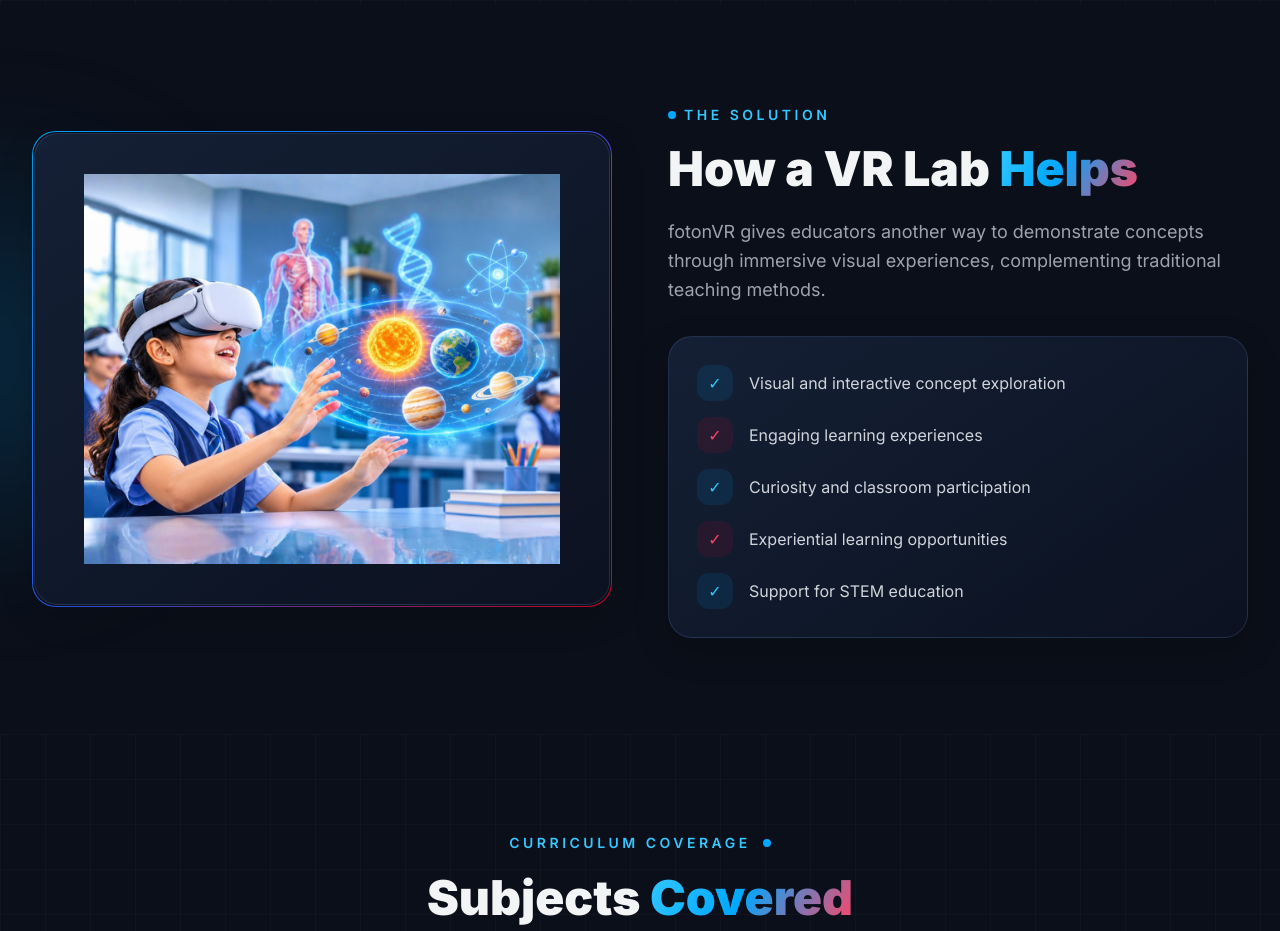
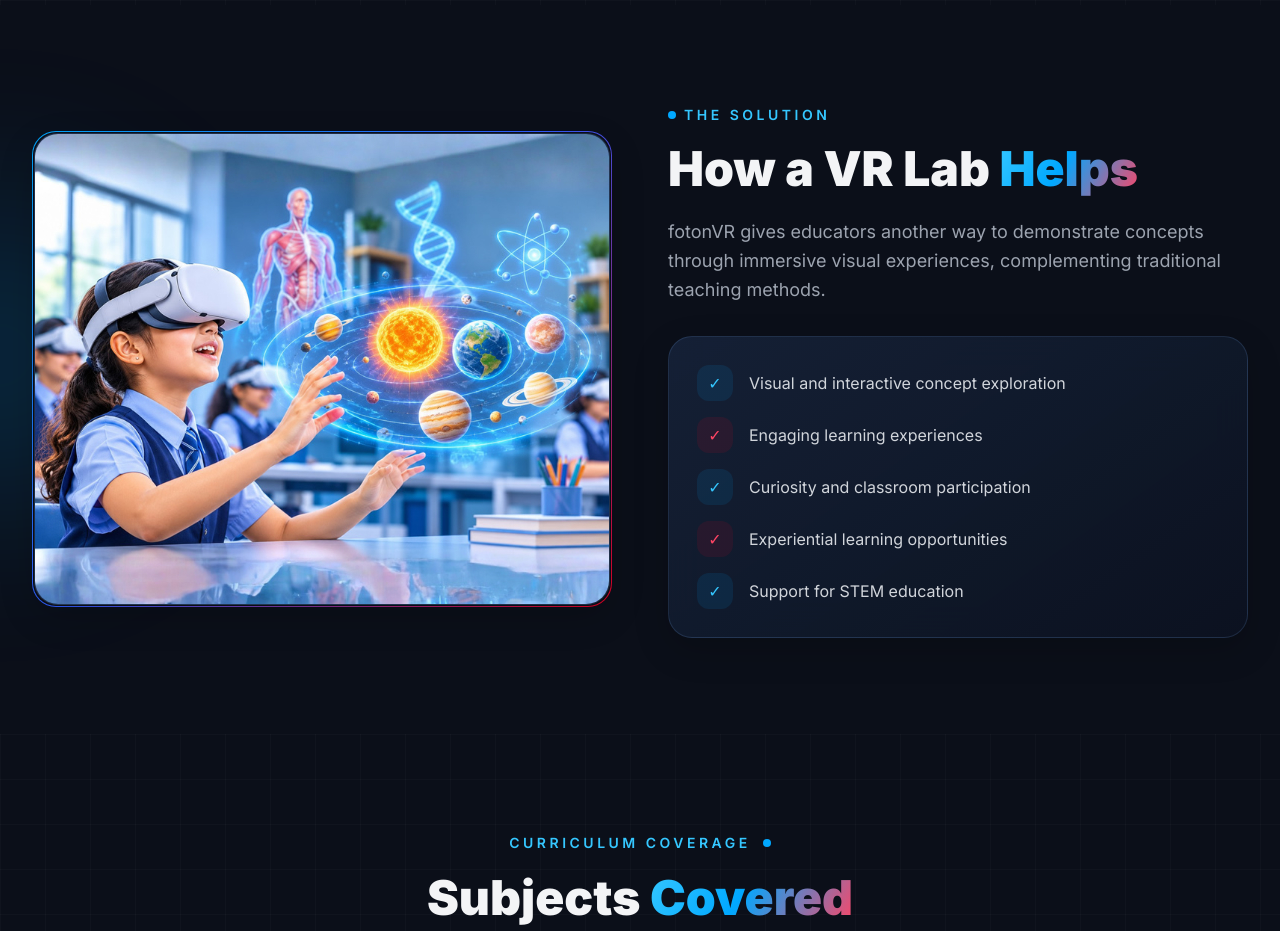
Before and after one commit to fotonVR189/ATGNEXA, a plain HTML site: page fotonvr.html in a window 1280 px wide. Shown: the part 2200-3131 px from the top of the page. Drawn offline with nearby package versions, Linux system fonts and the light colour scheme.

Commit message:
Update images

```diff
--- a/fotonvr.html
+++ b/fotonvr.html
@@ -587,7 +587,7 @@
             <div class="glass-card rounded-3xl overflow-hidden">
               <img src="./assets/images/The solutions.jpg"
      alt="Immersive educational visualisation"
-     class="w-full h-[470px] object-contain p-10">
+     class="w-full h-[470px] object-cover">
             </div>
           </div>
         </div>
```
